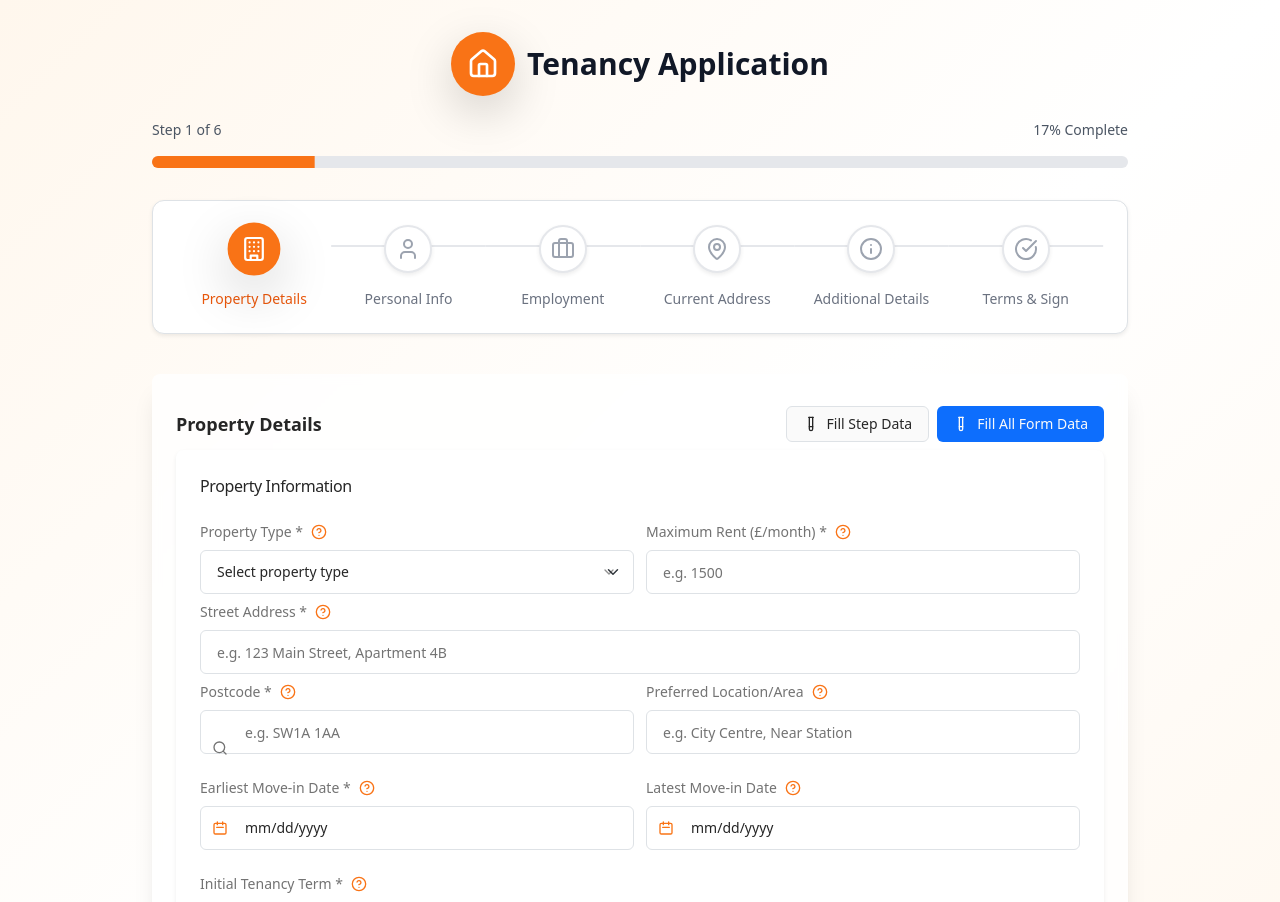
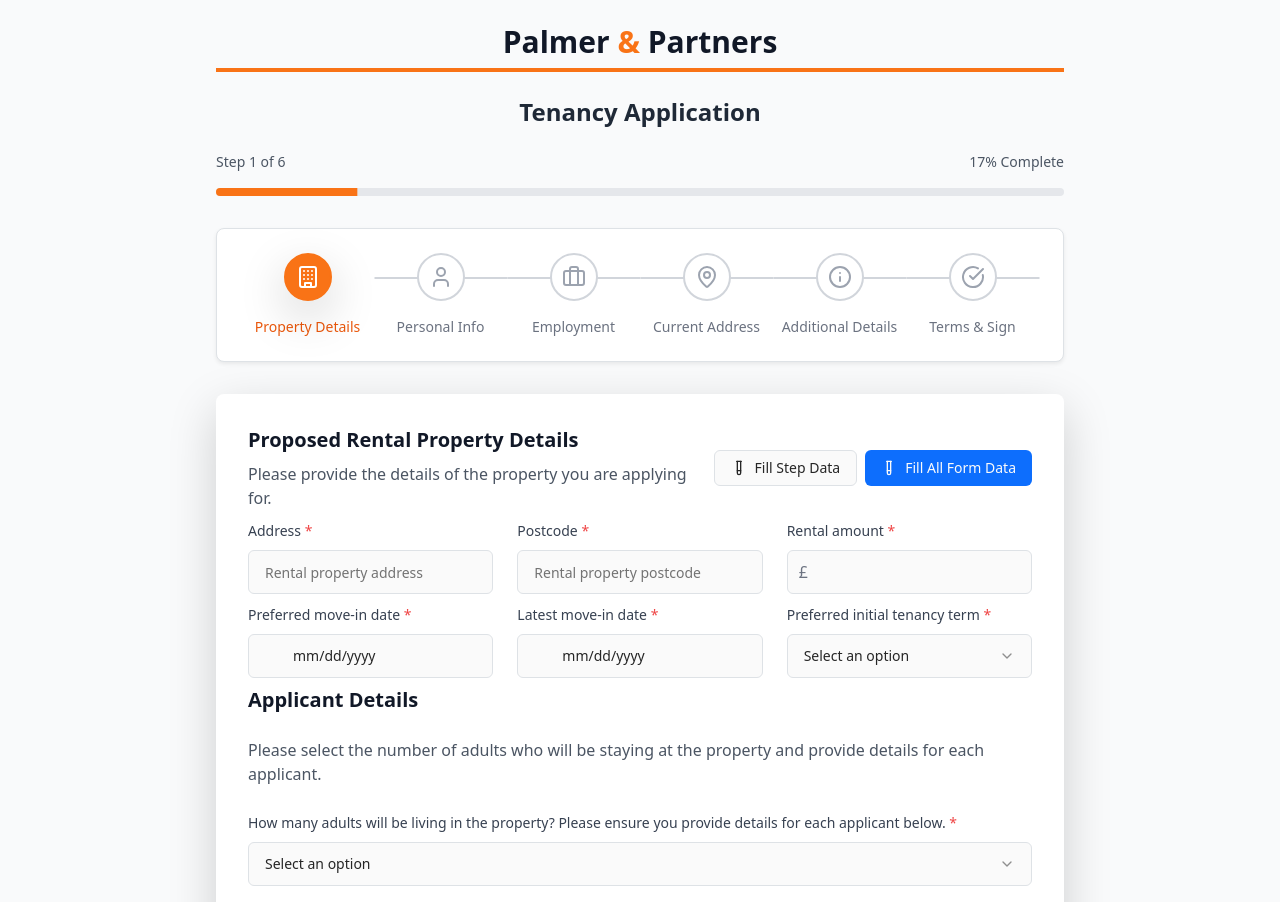
Before and after one commit to calvinwarwick/palmer-partners-forms, a React (Vite) app: page /tenancy-application in a window 1280 px wide. Shown: the top 902 px of the page. Built offline with nearby package versions, Linux system fonts and the light colour scheme.

Commit message:
Refactor: Apply form design from image
Apply the form design from the provided image, including styling and layout adjustments.

```diff
--- a/src/components/TenancyApplicationForm.tsx
+++ b/src/components/TenancyApplicationForm.tsx
@@ -411,14 +411,16 @@ const TenancyApplicationForm = () => {
   const { allSteps, visibleSteps } = getMobileVisibleSteps();
 
   return (
-    <div className="min-h-screen bg-gradient-to-br from-orange-50 via-white to-orange-50 py-8">
-      <div className="container mx-auto px-4 max-w-5xl">
+    <div className="min-h-screen bg-gray-50 py-6">
+      <div className="container mx-auto px-4 max-w-4xl">
+        {/* Header with Palmer & Partners branding */}
         <div className="mb-8">
-          <div className="flex items-center justify-center space-x-3 mb-6">
-            <div className="p-3 bg-orange-500 rounded-full shadow-lg">
-              <Home className="h-8 w-8 text-white" />
-            </div>
-            <h1 className="text-3xl font-bold text-gray-900">Tenancy Application</h1>
+          <div className="text-center mb-6">
+            <h1 className="text-3xl font-bold text-gray-900 mb-2">
+              Palmer <span className="text-orange-500">&</span> Partners
+            </h1>
+            <div className="w-full h-1 bg-orange-500 mb-6"></div>
+            <h2 className="text-2xl font-semibold text-gray-800">Tenancy Application</h2>
           </div>
 
           <div className="mb-8">
@@ -426,56 +428,58 @@ const TenancyApplicationForm = () => {
               <span className="font-medium">Step {currentStep} of {totalSteps}</span>
               <span className="font-medium">{Math.round(progress)}% Complete</span>
             </div>
-            <Progress value={progress} className="h-3 bg-gray-200" />
+            <Progress value={progress} className="h-2 bg-gray-200" />
           </div>
 
           {/* Enhanced Desktop step indicators */}
-          <div className="hidden md:flex justify-between mb-10 overflow-visible bg-white rounded-xl p-6 shadow-sm border border-gray-100">
+          <div className="hidden md:flex justify-between mb-8 bg-white rounded-lg p-6 shadow-sm border">
             {allSteps.map(({ step, icon: Icon, label }, index) => (
-              <div key={step} className="flex flex-col items-center min-w-0 flex-1 relative step-indicator">
+              <div key={step} className="flex flex-col items-center min-w-0 flex-1 relative">
                 {/* Connection line */}
                 {index < allSteps.length - 1 && (
-                  <div className={`absolute top-5 left-1/2 w-full h-0.5 z-0 ${
-                    currentStep > step ? "bg-orange-500" : "bg-gray-200"
+                  <div className={`absolute top-6 left-1/2 w-full h-0.5 z-0 ${
+                    currentStep > step ? "bg-orange-500" : "bg-gray-300"
                   }`} style={{ transform: 'translateX(50%)' }} />
                 )}
 
-                <div className={`w-12 h-12 rounded-full flex items-center justify-center mb-3 relative z-10 border-2 transition-all duration-300 shadow-sm ${
+                <div className={`w-12 h-12 rounded-full flex items-center justify-center mb-3 relative z-10 border-2 transition-all duration-300 ${
                   currentStep === step
-                    ? "bg-orange-500 text-white border-orange-500 shadow-lg scale-110"
+                    ? "bg-orange-500 text-white border-orange-500 shadow-lg"
                     : currentStep > step
                       ? "bg-orange-500 text-white border-orange-500"
-                      : "bg-white text-gray-400 border-gray-200"
+                      : "bg-white text-gray-400 border-gray-300"
                 }`}>
-                  <Icon className="h-6 w-6" />
-                  <div className={`step-badge bg-green-500 hover:bg-green-600 text-white rounded-full flex items-center justify-center w-6 h-6 border-2 border-white ${isStepCompleted(step) && step < currentStep ? 'animate-in' : ''}`}>
-                    <Check className="h-3 w-3" />
-                  </div>
+                  {currentStep > step ? (
+                    <Check className="h-6 w-6" />
+                  ) : (
+                    <Icon className="h-6 w-6" />
+                  )}
                 </div>
-                <span className={`text-sm text-center px-2 font-medium transition-colors ${
+                <span className={`text-sm text-center px-2 font-medium ${
                   currentStep >= step ? "text-orange-600" : "text-gray-500"
                 }`}>{label}</span>
               </div>
             ))}
           </div>
 
-          {/* Enhanced Mobile step indicators */}
-          <div className="flex md:hidden justify-center mb-8 overflow-visible bg-white rounded-lg p-4 shadow-sm border border-gray-100 space-x-6">
+          {/* Mobile step indicators */}
+          <div className="flex md:hidden justify-center mb-6 bg-white rounded-lg p-4 shadow-sm border space-x-6">
             {visibleSteps.map(({ step, icon: Icon, label }) => (
-              <div key={step} className="flex flex-col items-center relative step-indicator mobile-visible">
-                <div className={`w-12 h-12 rounded-full flex items-center justify-center mb-2 relative border-2 transition-all duration-300 ${
+              <div key={step} className="flex flex-col items-center">
+                <div className={`w-10 h-10 rounded-full flex items-center justify-center mb-2 border-2 transition-all duration-300 ${
                   currentStep === step
-                    ? "bg-orange-500 text-white border-orange-500 shadow-lg"
+                    ? "bg-orange-500 text-white border-orange-500"
                     : currentStep > step
                       ? "bg-orange-500 text-white border-orange-500"
-                      : "bg-white text-gray-400 border-gray-200"
+                      : "bg-white text-gray-400 border-gray-300"
                 }`}>
-                  <Icon className="h-6 w-6" />
-                  <div className={`step-badge bg-green-500 hover:bg-green-600 text-white rounded-full flex items-center justify-center w-6 h-6 border-2 border-white ${isStepCompleted(step) && step < currentStep ? 'animate-in' : ''}`}>
-                    <Check className="h-3 w-3" />
-                  </div>
+                  {currentStep > step ? (
+                    <Check className="h-5 w-5" />
+                  ) : (
+                    <Icon className="h-5 w-5" />
+                  )}
                 </div>
-                <span className={`text-xs text-center px-1 font-medium ${
+                <span className={`text-xs text-center font-medium ${
                   currentStep >= step ? "text-orange-600" : "text-gray-500"
                 }`}>{label}</span>
               </div>
@@ -483,17 +487,17 @@ const TenancyApplicationForm = () => {
           </div>
         </div>
 
-        <Card className="shadow-xl border-0 bg-white/80 backdrop-blur-sm">
-          <CardContent className="pt-8 pb-6">
+        <Card className="shadow-lg border-0 bg-white">
+          <CardContent className="p-8">
             {renderStepContent()}
 
-            <div className="flex justify-between mt-10 pt-8 border-t border-gray-100">
+            <div className="flex justify-between mt-8 pt-6 border-t border-gray-200">
               {!isFirstStep && (
                 <Button
                   variant="outline"
                   onClick={goToPrevious}
                   disabled={isSubmitting}
-                  className="border-orange-300 text-orange-600 hover:bg-orange-50 hover:border-orange-400 px-6 py-3 font-medium"
+                  className="border-gray-300 text-gray-600 hover:bg-gray-50 px-6 py-2"
                 >
                   <ArrowLeft className="h-4 w-4 mr-2" />
                   Previous
@@ -506,7 +510,7 @@ const TenancyApplicationForm = () => {
                 <Button
                   onClick={handleNext}
                   disabled={isSubmitting}
-                  className="bg-orange-500 hover:bg-orange-600 text-white px-8 py-3 font-medium shadow-lg"
+                  className="bg-orange-500 hover:bg-orange-600 text-white px-8 py-2"
                 >
                   Next
                   <ArrowRight className="h-4 w-4 ml-2" />
@@ -515,7 +519,7 @@ const TenancyApplicationForm = () => {
                 <Button
                   onClick={handleSubmit}
                   disabled={!canProceed(currentStep, applicants, propertyPreferences, additionalDetails, signature, termsAccepted) || isSubmitting}
-                  className="bg-orange-500 hover:bg-orange-600 text-white px-8 py-3 font-medium shadow-lg"
+                  className="bg-orange-500 hover:bg-orange-600 text-white px-8 py-2"
                 >
                   {isSubmitting ? (
                     <>
--- a/src/components/tenancy-application/steps/PropertyDetailsStep.tsx
+++ b/src/components/tenancy-application/steps/PropertyDetailsStep.tsx
@@ -1,14 +1,12 @@
 
-import { useState } from "react";
 import { Card, CardContent, CardHeader, CardTitle } from "@/components/ui/card";
 import { Input } from "@/components/ui/input";
 import { Label } from "@/components/ui/label";
 import { Select, SelectContent, SelectItem, SelectTrigger, SelectValue } from "@/components/ui/select";
 import { Textarea } from "@/components/ui/textarea";
 import { Button } from "@/components/ui/button";
-import { TestTube, Search } from "lucide-react";
+import { TestTube } from "lucide-react";
 import { PropertyPreferences } from "@/domain/types/Applicant";
-import FormFieldWithTooltip from "@/components/ui/form-field-with-tooltip";
 
 interface PropertyDetailsStepProps {
   propertyPreferences: PropertyPreferences;
@@ -21,7 +19,6 @@ const PropertyDetailsStep = ({
   onUpdatePreferences,
   onFillAllTestData,
 }: PropertyDetailsStepProps) => {
-  const [showPostcodeSearch, setShowPostcodeSearch] = useState(false);
 
   const fillTestData = () => {
     console.log('Fill test data button clicked - Property Details');
@@ -38,9 +35,12 @@ const PropertyDetailsStep = ({
   };
 
   return (
-    <div className="space-y-4">
+    <div className="space-y-8">
       <div className="flex justify-between items-center">
-        <h3 className="text-lg font-semibold">Property Details</h3>
+        <div>
+          <h3 className="text-xl font-semibold text-gray-900 mb-2">Proposed Rental Property Details</h3>
+          <p className="text-gray-600">Please provide the details of the property you are applying for.</p>
+        </div>
         <div className="flex gap-2">
           <Button variant="outline" size="sm" onClick={fillTestData} className="flex items-center gap-2">
             <TestTube className="h-4 w-4" />
@@ -55,162 +55,94 @@ const PropertyDetailsStep = ({
         </div>
       </div>
 
-      <Card className="border-0 shadow-sm">
-        <CardHeader className="pb-4">
-          <CardTitle className="text-base font-medium">Property Information</CardTitle>
-        </CardHeader>
-        <CardContent className="space-y-4">
-          <div className="grid grid-cols-1 md:grid-cols-2 gap-4">
-            <FormFieldWithTooltip
-              label="Property Type"
+      <div className="grid grid-cols-1 md:grid-cols-3 gap-6">
+        <div className="space-y-2">
+          <Label htmlFor="streetAddress" className="text-sm font-medium text-gray-700">
+            Address <span className="text-red-500">*</span>
+          </Label>
+          <Input
+            id="streetAddress"
+            value={propertyPreferences.streetAddress}
+            onChange={(e) => onUpdatePreferences("streetAddress", e.target.value)}
+            placeholder="Rental property address"
+            className="h-11 border-gray-300 focus:border-orange-500 focus:ring-orange-500"
             required
-              htmlFor="propertyType"
-              tooltip="Select the type of property you're looking for"
-            >
-              <Select
-                value={propertyPreferences.propertyType}
-                onValueChange={(value) => onUpdatePreferences("propertyType", value)}
-              >
-                <SelectTrigger id="propertyType" className="form-select">
-                  <SelectValue placeholder="Select property type" />
-                </SelectTrigger>
-                <SelectContent>
-                  <SelectItem value="house">House</SelectItem>
-                  <SelectItem value="apartment">Apartment</SelectItem>
-                  <SelectItem value="flat">Flat</SelectItem>
-                  <SelectItem value="studio">Studio</SelectItem>
-                  <SelectItem value="room">Room</SelectItem>
-                </SelectContent>
-              </Select>
-            </FormFieldWithTooltip>
+          />
+        </div>
 
-            <FormFieldWithTooltip
-              label="Maximum Rent (£/month)"
+        <div className="space-y-2">
+          <Label htmlFor="postcode" className="text-sm font-medium text-gray-700">
+            Postcode <span className="text-red-500">*</span>
+          </Label>
+          <Input
+            id="postcode"
+            value={propertyPreferences.postcode}
+            onChange={(e) => onUpdatePreferences("postcode", e.target.value)}
+            placeholder="Rental property postcode"
+            className="h-11 border-gray-300 focus:border-orange-500 focus:ring-orange-500"
             required
-              htmlFor="maxRent"
-              tooltip="Your maximum budget for monthly rent"
-            >
+          />
+        </div>
+
+        <div className="space-y-2">
+          <Label htmlFor="maxRent" className="text-sm font-medium text-gray-700">
+            Rental amount <span className="text-red-500">*</span>
+          </Label>
+          <div className="relative">
+            <span className="absolute left-3 top-1/2 transform -translate-y-1/2 text-gray-500">£</span>
             <Input
               id="maxRent"
               type="number"
               value={propertyPreferences.maxRent}
               onChange={(e) => onUpdatePreferences("maxRent", e.target.value)}
-                placeholder="e.g. 1500"
-                className="form-control"
+              placeholder=""
+              className="h-11 pl-8 border-gray-300 focus:border-orange-500 focus:ring-orange-500"
               required
             />
-            </FormFieldWithTooltip>
+          </div>
+        </div>
       </div>
 
-          <FormFieldWithTooltip
-            label="Street Address"
-            required
-            htmlFor="streetAddress"
-            tooltip="Enter the full street address of the property you're interested in"
-          >
-            <Input
-              id="streetAddress"
-              value={propertyPreferences.streetAddress}
-              onChange={(e) => onUpdatePreferences("streetAddress", e.target.value)}
-              placeholder="e.g. 123 Main Street, Apartment 4B"
-              className="form-control"
-              required
-            />
-          </FormFieldWithTooltip>
-
-          <div className="grid grid-cols-1 md:grid-cols-2 gap-4">
-            <FormFieldWithTooltip
-              label="Postcode"
-              required
-              htmlFor="postcode"
-              tooltip="The postcode of the property"
-            >
-              <div className="relative">
-                <Input
-                  id="postcode"
-                  value={propertyPreferences.postcode}
-                  onChange={(e) => onUpdatePreferences("postcode", e.target.value)}
-                  placeholder="e.g. SW1A 1AA"
-                  className="form-control search-input"
-                  required
-                />
-                <Search className="absolute left-3 top-1/2 transform -translate-y-1/2 h-4 w-4 text-muted-foreground pointer-events-none" />
-              </div>
-            </FormFieldWithTooltip>
-
-            <FormFieldWithTooltip
-              label="Preferred Location/Area"
-              htmlFor="preferredLocation"
-              tooltip="Any specific area or location preferences"
-            >
-              <Input
-                id="preferredLocation"
-                value={propertyPreferences.preferredLocation}
-                onChange={(e) => onUpdatePreferences("preferredLocation", e.target.value)}
-                placeholder="e.g. City Centre, Near Station"
-                className="form-control"
-              />
-            </FormFieldWithTooltip>
-          </div>
-
-          <div className="grid grid-cols-1 md:grid-cols-2 gap-4">
-            <FormFieldWithTooltip
-              label="Earliest Move-in Date"
-              required
-              htmlFor="moveInDate"
-              tooltip="The earliest date you can move into the property"
-            >
-              <div className="date-input-container">
-                <div className="date-input-icon">
-                  <svg className="h-4 w-4" fill="none" viewBox="0 0 24 24" stroke="currentColor">
-                    <path strokeLinecap="round" strokeLinejoin="round" strokeWidth={2} d="M8 7V3m8 4V3m-9 8h10M5 21h14a2 2 0 002-2V7a2 2 0 00-2-2H5a2 2 0 00-2 2v12a2 2 0 002 2z" />
-                  </svg>
-                </div>
+      <div className="grid grid-cols-1 md:grid-cols-3 gap-6">
+        <div className="space-y-2">
+          <Label htmlFor="moveInDate" className="text-sm font-medium text-gray-700">
+            Preferred move-in date <span className="text-red-500">*</span>
+          </Label>
           <Input
             id="moveInDate"
             type="date"
             value={propertyPreferences.moveInDate}
             onChange={(e) => onUpdatePreferences("moveInDate", e.target.value)}
-                  className="form-control"
+            className="h-11 border-gray-300 focus:border-orange-500 focus:ring-orange-500"
+            placeholder="dd/mm/yyyy"
             required
           />
         </div>
-            </FormFieldWithTooltip>
 
-            <FormFieldWithTooltip
-              label="Latest Move-in Date"
-              htmlFor="latestMoveInDate"
-              tooltip="The latest date you need to move in by"
-            >
-              <div className="date-input-container">
-                <div className="date-input-icon">
-                  <svg className="h-4 w-4" fill="none" viewBox="0 0 24 24" stroke="currentColor">
-                    <path strokeLinecap="round" strokeLinejoin="round" strokeWidth={2} d="M8 7V3m8 4V3m-9 8h10M5 21h14a2 2 0 002-2V7a2 2 0 00-2-2H5a2 2 0 00-2 2v12a2 2 0 002 2z" />
-                  </svg>
-                </div>
+        <div className="space-y-2">
+          <Label htmlFor="latestMoveInDate" className="text-sm font-medium text-gray-700">
+            Latest move-in date <span className="text-red-500">*</span>
+          </Label>
           <Input
             id="latestMoveInDate"
             type="date"
             value={propertyPreferences.latestMoveInDate}
             onChange={(e) => onUpdatePreferences("latestMoveInDate", e.target.value)}
-                  className="form-control"
+            className="h-11 border-gray-300 focus:border-orange-500 focus:ring-orange-500"
+            placeholder="dd/mm/yyyy"
           />
         </div>
-            </FormFieldWithTooltip>
-          </div>
 
-          <FormFieldWithTooltip
-            label="Initial Tenancy Term"
-            required
-            htmlFor="initialTenancyTerm"
-            tooltip="How long would you like the initial tenancy agreement to be?"
-          >
+        <div className="space-y-2">
+          <Label htmlFor="initialTenancyTerm" className="text-sm font-medium text-gray-700">
+            Preferred initial tenancy term <span className="text-red-500">*</span>
+          </Label>
           <Select
             value={propertyPreferences.initialTenancyTerm}
             onValueChange={(value) => onUpdatePreferences("initialTenancyTerm", value)}
           >
-              <SelectTrigger id="initialTenancyTerm" className="form-select">
-                <SelectValue placeholder="Select tenancy term" />
+            <SelectTrigger id="initialTenancyTerm" className="h-11 border-gray-300 focus:border-orange-500 focus:ring-orange-500">
+              <SelectValue placeholder="Select an option" />
             </SelectTrigger>
             <SelectContent>
               <SelectItem value="6 months">6 months</SelectItem>
@@ -220,24 +152,31 @@ const PropertyDetailsStep = ({
               <SelectItem value="flexible">Flexible</SelectItem>
             </SelectContent>
           </Select>
-          </FormFieldWithTooltip>
+        </div>
+      </div>
 
-          <FormFieldWithTooltip
-            label="Additional Requests"
-            htmlFor="additionalRequests"
-            tooltip="Any additional requirements or requests for the property"
-          >
-            <Textarea
-              id="additionalRequests"
-              value={propertyPreferences.additionalRequests}
-              onChange={(e) => onUpdatePreferences("additionalRequests", e.target.value)}
-              placeholder="e.g. Pet-friendly, Garden access, Parking space..."
-              className="form-control min-h-20"
-              rows={3}
-            />
-          </FormFieldWithTooltip>
-        </CardContent>
-      </Card>
+      <div className="mt-12">
+        <h3 className="text-xl font-semibold text-gray-900 mb-6">Applicant Details</h3>
+        <p className="text-gray-600 mb-6">Please select the number of adults who will be staying at the property and provide details for each applicant.</p>
+
+        <div className="space-y-2">
+          <Label htmlFor="applicantCount" className="text-sm font-medium text-gray-700">
+            How many adults will be living in the property? Please ensure you provide details for each applicant below. <span className="text-red-500">*</span>
+          </Label>
+          <Select>
+            <SelectTrigger id="applicantCount" className="h-11 border-gray-300 focus:border-orange-500 focus:ring-orange-500">
+              <SelectValue placeholder="Select an option" />
+            </SelectTrigger>
+            <SelectContent>
+              <SelectItem value="1">1</SelectItem>
+              <SelectItem value="2">2</SelectItem>
+              <SelectItem value="3">3</SelectItem>
+              <SelectItem value="4">4</SelectItem>
+              <SelectItem value="5">5</SelectItem>
+            </SelectContent>
+          </Select>
+        </div>
+      </div>
     </div>
   );
 };
```
Lines whose indentation alone changed are shown as unchanged.
